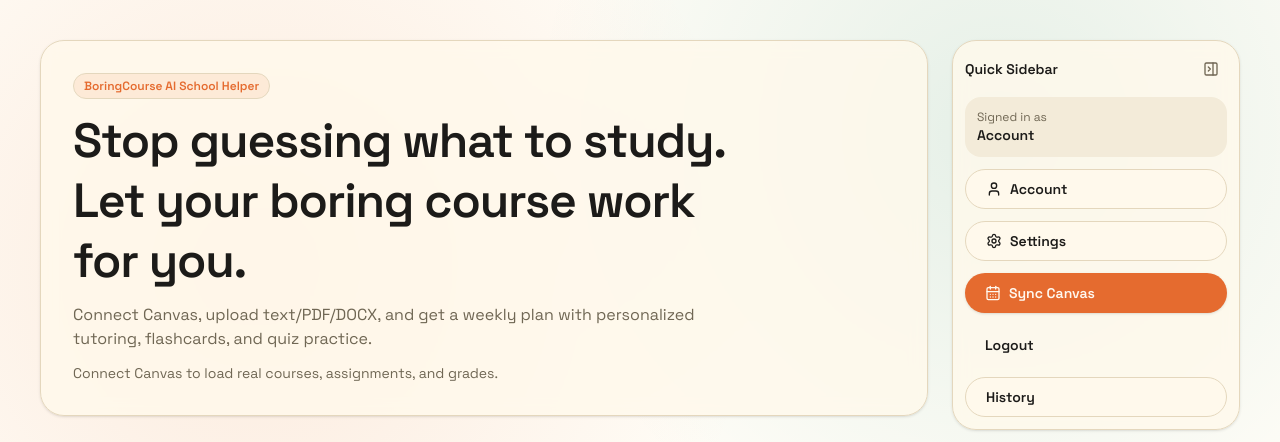
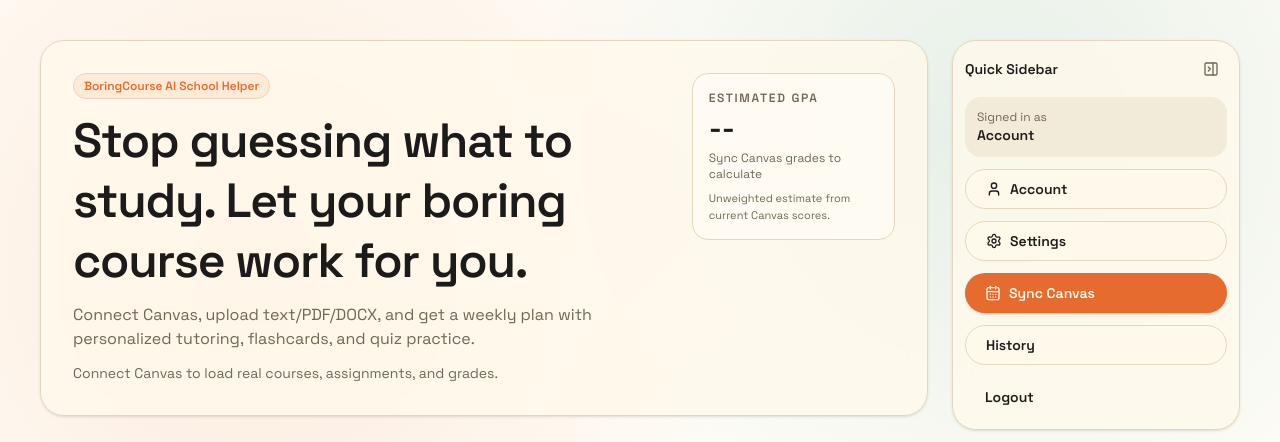
Before and after one commit to SonataOXO/BoringCourse, a Next.js app: page / in a window 1280 px wide. Shown: the top 442 px of the page. Built offline with nearby package versions, Linux system fonts and the light colour scheme; no server answers.

Commit message:
Improve tutor practice count and add dashboard GPA summary

```diff
--- a/app/api/ai/tutor/route.ts
+++ b/app/api/ai/tutor/route.ts
@@ -40,6 +40,8 @@
   try {
     const json = await request.json();
     const body = requestSchema.parse(json);
+    const explicitPracticeCountMatch = body.question.match(/\b(\d{1,2})\s+(?:practice\s+)?problems?\b/i);
+    const explicitPracticeCount = explicitPracticeCountMatch ? Number(explicitPracticeCountMatch[1]) : null;
     const asksForPlanning = /\b(plan|schedule|week|deadline|due|focus on first|what should i focus)\b/i.test(
       body.question,
     );
@@ -85,6 +87,9 @@
       isVagueConceptPrompt
         ? "For vague prompts, keep explanation brief and prioritize questions that narrow scope."
         : "For specific prompts, include one concrete mini-example.",
+      explicitPracticeCount && explicitPracticeCount >= 2
+        ? `The student asked for ${explicitPracticeCount} practice problems. Provide exactly ${explicitPracticeCount} complete problems, numbered 1-${explicitPracticeCount}, each with a full answer and brief solution steps.`
+        : "If providing practice, include fully-formed questions and complete answers.",
       "Always include at least one check-in question tailored to the user's message.",
       "Do not output JSON. Return plain markdown text only.",
     ].join(" ");
@@ -106,11 +111,14 @@
 
     const responseText = await generateText(systemPrompt, userPrompt, {
       imageDataUrls: body.images,
-      maxOutputTokens: isMathQuestion ? 520 : 360,
+      maxOutputTokens: explicitPracticeCount && explicitPracticeCount >= 2 ? 1000 : isMathQuestion ? 520 : 360,
       reasoningEffort: "low",
     });
 
-    const shouldIncludeMcq = !asksForPlanning && asksForPractice;
+    const shouldIncludeMcq =
+      !asksForPlanning &&
+      asksForPractice &&
+      !(explicitPracticeCount && explicitPracticeCount >= 2);
 
     let mcq: typeof mcqFallback | undefined;
     if (shouldIncludeMcq) {
--- a/app/page.tsx
+++ b/app/page.tsx
@@ -180,6 +180,20 @@
   return /^(unit|chapter|module|lesson)\s*\d+(\b|[:\-\s]).*/.test(normalized);
 }
 
+function scoreToUnweightedGpa(score: number): number {
+  if (score >= 93) return 4.0;
+  if (score >= 90) return 3.7;
+  if (score >= 87) return 3.3;
+  if (score >= 83) return 3.0;
+  if (score >= 80) return 2.7;
+  if (score >= 77) return 2.3;
+  if (score >= 73) return 2.0;
+  if (score >= 70) return 1.7;
+  if (score >= 67) return 1.3;
+  if (score >= 65) return 1.0;
+  return 0.0;
+}
+
 export default function Home() {
   const [canvasLoading, setCanvasLoading] = useState(false);
   const [canvasMessage, setCanvasMessage] = useState("Connect Canvas to load real courses, assignments, and grades.");
@@ -341,6 +355,20 @@
     () => courses.find((course) => course.id === selectedCourseId) ?? null,
     [courses, selectedCourseId],
   );
+
+  const gpaSummary = useMemo(() => {
+    const scores = courses
+      .map((course) => Number(course.enrollments?.[0]?.computed_current_score))
+      .filter((score) => Number.isFinite(score) && score >= 0 && score <= 100);
+
+    if (scores.length === 0) {
+      return { gpa: null as number | null, averageGrade: null as number | null, classCount: 0 };
+    }
+
+    const averageGrade = scores.reduce((sum, value) => sum + value, 0) / scores.length;
+    const gpa = scores.reduce((sum, value) => sum + scoreToUnweightedGpa(value), 0) / scores.length;
+    return { gpa, averageGrade, classCount: scores.length };
+  }, [courses]);
 
   const focusSubjects = useMemo<FocusDisplay[]>(
     () =>
@@ -738,6 +766,18 @@
               <p className="text-sm text-muted-foreground">{canvasMessage}</p>
               {globalError ? <p className="text-sm font-semibold text-red-600">{globalError}</p> : null}
             </div>
+            <div className="w-full rounded-2xl border bg-background/70 p-4 md:w-56">
+              <p className="text-xs font-semibold uppercase tracking-[0.14em] text-muted-foreground">Estimated GPA</p>
+              <p className="mt-1 text-3xl font-semibold">
+                {gpaSummary.gpa == null ? "--" : gpaSummary.gpa.toFixed(2)}
+              </p>
+              <p className="mt-1 text-xs text-muted-foreground">
+                {gpaSummary.classCount > 0
+                  ? `${gpaSummary.classCount} classes • ${gpaSummary.averageGrade?.toFixed(1)}% avg`
+                  : "Sync Canvas grades to calculate"}
+              </p>
+              <p className="mt-2 text-[11px] text-muted-foreground">Unweighted estimate from current Canvas scores.</p>
+            </div>
           </div>
           </header>
 
@@ -1016,12 +1056,12 @@
                 <CalendarDays className="size-4" /> {canvasLoading ? "Syncing..." : "Sync Canvas"}
               </Button>
 
+              <Button asChild variant="secondary" className="w-full justify-start">
+                <Link href="/history">History</Link>
+              </Button>
+
               <Button variant="ghost" className="w-full justify-start" onClick={logout}>
                 Logout
-              </Button>
-
-              <Button asChild variant="secondary" className="w-full justify-start">
-                <Link href="/history">History</Link>
               </Button>
             </div>
           ) : (
```
